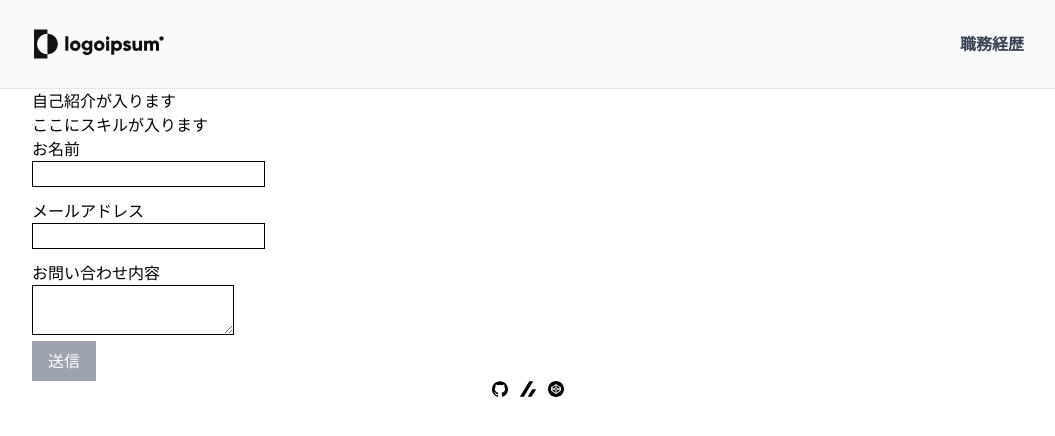
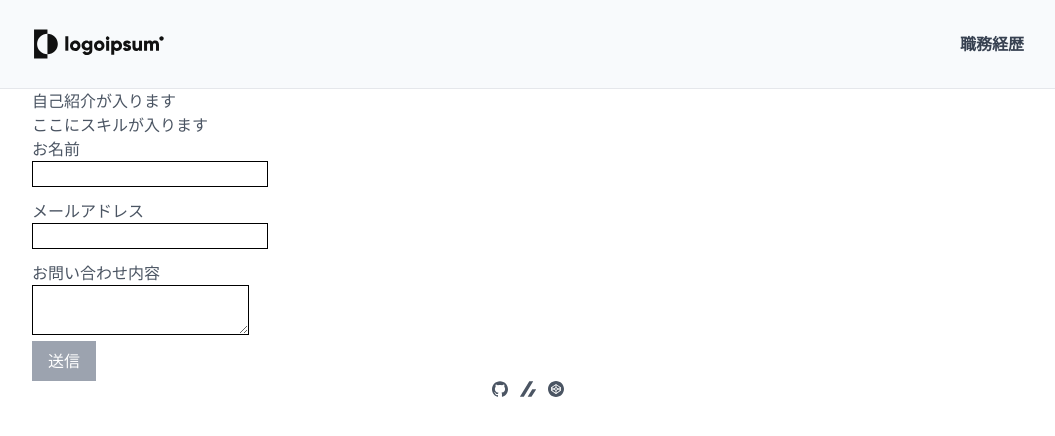
Before and after one commit to yha-1228/portfolio, a Next.js app: page / in a window 1280 px wide. Shown: the top 436 px of the page, without its empty margins (112-1167 px from the left). Built offline with nearby package versions, Linux system fonts and the light colour scheme.

Commit message:
feat: 全体のフォント設定

```diff
--- a/src/pages/_document.tsx
+++ b/src/pages/_document.tsx
@@ -22,8 +22,18 @@ export default function Document() {
           href="/favicon-16x16.png"
         />
         <link rel="manifest" href="/site.webmanifest" />
+        <link rel="preconnect" href="https://fonts.googleapis.com" />
+        <link
+          rel="preconnect"
+          href="https://fonts.gstatic.com"
+          crossOrigin=""
+        />
+        <link
+          href="https://fonts.googleapis.com/css2?family=Inter:wght@100;200;300;400;500;600;700;800;900&display=swap"
+          rel="stylesheet"
+        />
       </Head>
-      <body>
+      <body className="font-base text-gray-600">
         <Main />
         <NextScript />
       </body>
--- a/tailwind.config.js
+++ b/tailwind.config.js
@@ -15,6 +15,25 @@ module.exports = {
       // xl: '1280px',
       // '2xl': '1536px',
     },
+    extend: {
+      // @see https://tailwindcss.com/docs/font-family
+      fontFamily: {
+        base: [
+          'Inter',
+          'system-ui',
+          '-apple-system',
+          'BlinkMacSystemFont',
+          'Segoe UI',
+          'Roboto',
+          'Oxygen',
+          'Ubuntu',
+          'Cantarell',
+          'Open Sans',
+          'Helvetica Neue',
+          'sans-serif',
+        ],
+      },
+    },
   },
   plugins: [],
 };
```
